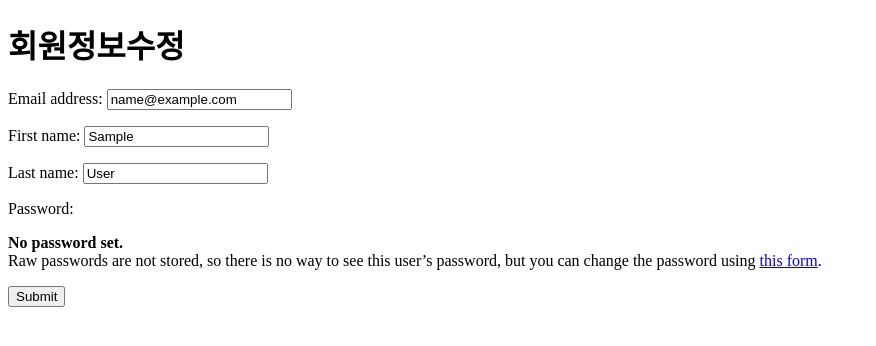
After one commit to nayeonxkim/Journal_PJT, a Django app: page /accounts/update/ in a window 1280 px wide. The commit adds this page. Shown: the top 346 px of the page, without its empty margins (0-876 px from the left). Run offline with Django 3.2, Linux system fonts and the light colour scheme; the visitor is signed in with stand-in values (Sample User, id 1).

Commit message:
230410 cert & auth

```diff
--- /dev/null
+++ b/accounts/forms.py
@@ -0,0 +1,12 @@
+from django.contrib.auth.forms import UserCreationForm, UserChangeForm
+from django.contrib.auth import get_user_model
+
+class CustomUserCreationForm(UserCreationForm):
+    class Meta(UserCreationForm.Meta):
+        model = get_user_model()
+
+
+class CustomUserChangeForm(UserChangeForm):
+    class Meta(UserChangeForm.Meta):
+        model = get_user_model()
+        fields = ('email', 'first_name', 'last_name',)
--- a/accounts/templates/accounts/login.html
+++ b/accounts/templates/accounts/login.html
@@ -5,6 +5,7 @@
   <h1>로그인 페이지</h1>
 
   <form action="{% url 'accounts:login' %}" method='POST'>
+    {% csrf_token %}
     {{form.as_p}}
     <input type="submit" value="로그인">
 {% endblock content %}
--- /dev/null
+++ b/accounts/templates/accounts/update.html
@@ -0,0 +1,15 @@
+{% extends 'base.html' %}
+
+{% block content %}
+
+<h1>회원정보수정</h1>
+
+  <form action="{% url 'accounts:update' %}" method = "POST">
+
+    {% csrf_token %}
+    {{form.as_p}}
+    <input type="submit">
+
+  </form>
+
+{% endblock content %}
--- a/accounts/urls.py
+++ b/accounts/urls.py
@@ -5,4 +5,9 @@ app_name = 'accounts'
 
 urlpatterns = [
     path('login/', views.login, name='login'),
+    path('logout/', views.logout, name='logout'),
+    path('signup/', views.signup, name='signup'),
+    path('delete/', views.delete, name='delete'),
+    path('update/', views.update, name='update'),
+    path('password/', views.update_password, name='update_password'),
 ]
--- a/accounts/views.py
+++ b/accounts/views.py
@@ -1,11 +1,13 @@
 from django.shortcuts import render, redirect
-from django.contrib.auth.forms import AuthenticationForm
+from django.contrib.auth.forms import AuthenticationForm, PasswordChangeForm
+from django.contrib.auth import update_session_auth_hash
+
 from django.contrib.auth import login as auth_login
-
+from django.contrib.auth import logout as auth_logout
+from .forms import CustomUserCreationForm, CustomUserChangeForm
 
 # Create your views here.
 def login(request):
-
     if request.method == 'GET':
         form = AuthenticationForm()
 
@@ -18,3 +20,56 @@ def login(request):
 
     context = {'form':form}
     return render(request, 'accounts/login.html', context)
+
+def logout(request):
+    auth_logout(request)
+    return redirect('articles:index')
+
+def signup(request):
+    if request.method == 'GET':
+        form = CustomUserCreationForm()
+
+    else:
+        form = CustomUserCreationForm(request.POST)
+        if form.is_valid():
+            user = form.save()
+            auth_login(request, user)
+            return redirect('articles:index')
+
+    context = {'form':form}
+    return render(request, 'accounts/signup.html', context)
+
+
+def delete(request):
+    request.user.delete()
+    auth_logout(request)
+    return redirect('articles:index')
+
+def update(request):
+
+    if request.method == 'GET':
+        form = CustomUserChangeForm(instance=request.user)
+
+    else:
+        form = CustomUserChangeForm(request.POST, instance=request.user)
+        if form.is_valid():
+            form.save()
+            return redirect('articles:index')
+
+    context = {'form':form}
+    return render(request, 'accounts/update.html', context)
+
+
+def update_password(request):
+    if request.method == 'GET':
+        form = PasswordChangeForm(request.user)
+
+    else:
+        form = PasswordChangeForm(request.user, request.POST)
+        if form.is_valid():
+            form.save()
+            update_session_auth_hash(request, form.user)
+            return redirect('articles:index')
+
+    context = {'form':form}
+    return render(request, 'accounts/update_password.html', context)
--- a/articles/templates/articles/index.html
+++ b/articles/templates/articles/index.html
@@ -6,7 +6,6 @@
   <a href="{% url 'articles:create' %}">글 작성하기</a>
   <hr>
 
-  <a href='{% url 'accounts:login' %}'>로그인 하기</a>
 
   {% for article in articles %}
 
--- a/templates/base.html
+++ b/templates/base.html
@@ -7,6 +7,22 @@
   <title>Journal_PJT</title>
 </head>
 <body>
+
+  {% if request.user.is_athenticated %}
+
+  <form action="{% url 'accounts:logout' %}" method='POST'>
+    {% csrf_token %}
+    <input type="submit" value='로그아웃'>
+  </form>
+
+  <form action="{% url 'accounts:delete' %}" method='POST'>
+    {% csrf_token %}
+    <input type="submit" value='회원탈퇴'>
+  </form>
+
+  {% endif %}
+
+
   {% block content %}{% endblock content %}
 </body>
 </html>
```
Also changed, not shown: accounts/templates/accounts/signup.html (added, +12 -0 lines), accounts/templates/accounts/update_password.html (added, +12 -0 lines).
